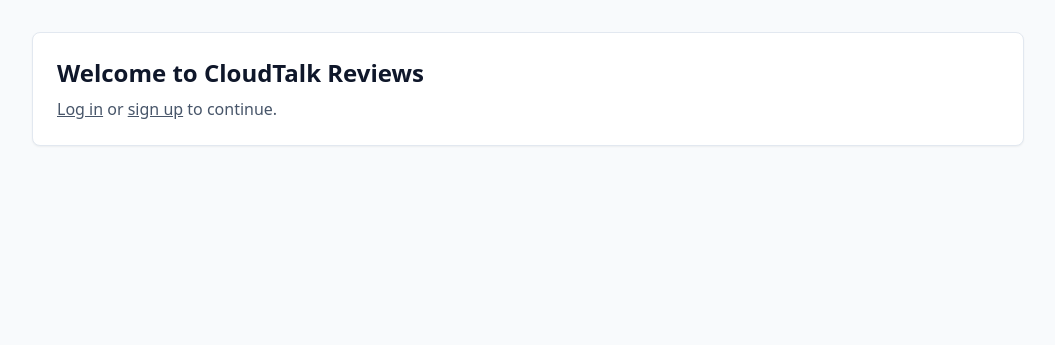
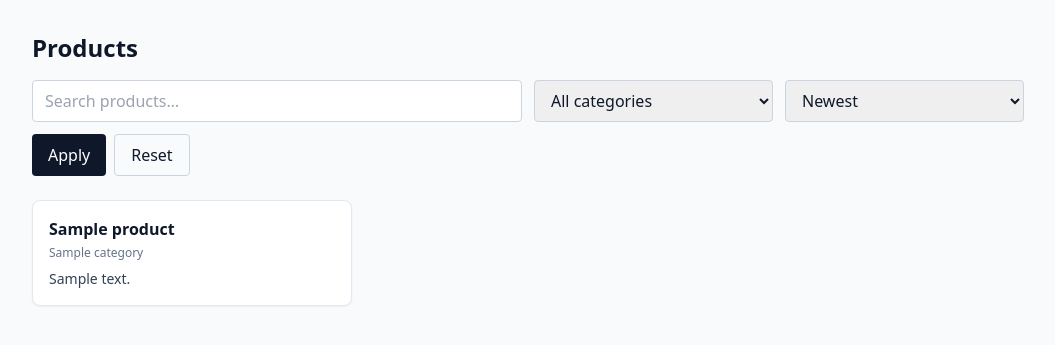
Before and after one commit to milosta/claudtalk-coding-challenge, a Django app: page / in a window 1280 px wide. Shown: the part 57-402 px from the top of the page, without its empty margins (112-1167 px from the left). Run offline with Django 5.2, Linux system fonts and the light colour scheme; tables that the repository leaves empty hold one stand-in row (values such as "Sample post"); some libraries are stand-ins or nearby versions.

Commit message:
feat(catalog): add product list with filters and detail views

```diff
--- a/apps/accounts/views.py
+++ b/apps/accounts/views.py
@@ -1,4 +1,5 @@
 from django.contrib.auth import login
+from django.urls import reverse_lazy
 from django.views.generic import CreateView
 
 from .forms import SignupForm
@@ -7,7 +8,7 @@ from .forms import SignupForm
 class SignupView(CreateView):
     form_class = SignupForm
     template_name = "accounts/signup.html"
-    success_url = "/"
+    success_url = reverse_lazy("catalog:product-list")
 
     def form_valid(self, form):
         response = super().form_valid(form)
--- /dev/null
+++ b/apps/catalog/forms.py
@@ -0,0 +1,26 @@
+from django import forms
+
+from .models import Category
+
+SORT_CHOICES = [
+    ("newest", "Newest"),
+    ("name", "Name (A–Z)"),
+]
+
+
+class ProductFilterForm(forms.Form):
+    q = forms.CharField(
+        required=False,
+        label="Search",
+        widget=forms.TextInput(attrs={"placeholder": "Search products…"}),
+    )
+    category = forms.ModelChoiceField(
+        required=False,
+        queryset=Category.objects.all(),
+        empty_label="All categories",
+    )
+    sort = forms.ChoiceField(
+        required=False,
+        choices=SORT_CHOICES,
+        initial="newest",
+    )
--- /dev/null
+++ b/apps/catalog/urls.py
@@ -0,0 +1,10 @@
+from django.urls import path
+
+from .views import ProductDetailView, ProductListView
+
+app_name = "catalog"
+
+urlpatterns = [
+    path("", ProductListView.as_view(), name="product-list"),
+    path("<slug:slug>/", ProductDetailView.as_view(), name="product-detail"),
+]
--- /dev/null
+++ b/apps/catalog/views.py
@@ -0,0 +1,40 @@
+from django.views.generic import DetailView, ListView
+
+from .forms import ProductFilterForm
+from .models import Product
+
+
+class ProductListView(ListView):
+    model = Product
+    template_name = "catalog/product_list.html"
+    context_object_name = "products"
+    paginate_by = 12
+
+    def get_form(self) -> ProductFilterForm:
+        return ProductFilterForm(self.request.GET or None)
+
+    def get_queryset(self):
+        qs = Product.objects.select_related("category")
+        form = self.get_form()
+        if form.is_valid():
+            q = form.cleaned_data.get("q")
+            category = form.cleaned_data.get("category")
+            sort = form.cleaned_data.get("sort") or "newest"
+            if q:
+                qs = qs.filter(name__icontains=q)
+            if category:
+                qs = qs.filter(category=category)
+            qs = qs.order_by("name" if sort == "name" else "-created_at")
+        return qs
+
+    def get_context_data(self, **kwargs):
+        ctx = super().get_context_data(**kwargs)
+        ctx["filter_form"] = self.get_form()
+        return ctx
+
+
+class ProductDetailView(DetailView):
+    model = Product
+    template_name = "catalog/product_detail.html"
+    context_object_name = "product"
+    slug_url_kwarg = "slug"
--- a/config/urls.py
+++ b/config/urls.py
@@ -1,9 +1,8 @@
 from django.contrib import admin
 from django.urls import include, path
-from django.views.generic import TemplateView
 
 urlpatterns = [
-    path("", TemplateView.as_view(template_name="home.html"), name="home"),
+    path("", include("apps.catalog.urls")),
     path("accounts/", include("apps.accounts.urls")),
     path("admin/", admin.site.urls),
 ]
--- a/templates/base.html
+++ b/templates/base.html
@@ -11,7 +11,7 @@
         hx-headers='{"X-CSRFToken": "{{ csrf_token }}"}'>
     <nav class="bg-white border-b border-slate-200">
       <div class="max-w-5xl mx-auto px-4 py-3 flex items-center justify-between">
-        <a href="/" class="font-semibold text-lg">
+        <a href="{% url 'catalog:product-list' %}" class="font-semibold text-lg">
           CloudTalk Reviews
         </a>
         <div class="flex items-center gap-4 text-sm">
--- /dev/null
+++ b/templates/catalog/product_list.html
@@ -0,0 +1,69 @@
+{% extends "base.html" %}
+{% block title %}Products · CloudTalk Reviews{% endblock %}
+
+{% block content %}
+<section class="mb-6">
+  <h1 class="text-2xl font-semibold mb-4">Products</h1>
+  <form method="get" class="grid grid-cols-1 md:grid-cols-4 gap-3">
+    <input type="text" name="q" value="{{ filter_form.q.value|default:'' }}"
+           placeholder="Search products…"
+           class="md:col-span-2 px-3 py-2 border border-slate-300 rounded" />
+    <select name="category" class="px-3 py-2 border border-slate-300 rounded">
+      <option value="">All categories</option>
+      {% for category in filter_form.category.field.queryset %}
+        <option value="{{ category.pk }}"
+                {% if filter_form.category.value|stringformat:'s' == category.pk|stringformat:'s' %}selected{% endif %}>
+          {{ category.name }}
+        </option>
+      {% endfor %}
+    </select>
+    <select name="sort" class="px-3 py-2 border border-slate-300 rounded">
+      {% for value, label in filter_form.sort.field.choices %}
+        <option value="{{ value }}"
+                {% if filter_form.sort.value == value %}selected{% endif %}>
+          {{ label }}
+        </option>
+      {% endfor %}
+    </select>
+    <div class="md:col-span-4 flex gap-2">
+      <button type="submit"
+              class="px-4 py-2 bg-slate-900 text-white rounded hover:bg-slate-700">
+        Apply
+      </button>
+      <a href="{% url 'catalog:product-list' %}"
+         class="px-4 py-2 border border-slate-300 rounded hover:bg-slate-100">
+        Reset
+      </a>
+    </div>
+  </form>
+</section>
+
+<section class="grid grid-cols-1 sm:grid-cols-2 lg:grid-cols-3 gap-4">
+  {% for product in products %}
+    <a href="{{ product.get_absolute_url }}"
+       class="block bg-white p-4 rounded-lg border border-slate-200 shadow-sm hover:shadow-md transition">
+      <h2 class="font-semibold">{{ product.name }}</h2>
+      <p class="text-xs text-slate-500 mt-1">{{ product.category.name }}</p>
+      <p class="text-sm text-slate-700 mt-2 line-clamp-3">{{ product.description }}</p>
+    </a>
+  {% empty %}
+    <p class="text-slate-500">No products match your filters.</p>
+  {% endfor %}
+</section>
+
+{% if is_paginated %}
+  <nav class="mt-6 flex justify-center gap-2 text-sm">
+    {% if page_obj.has_previous %}
+      <a href="?{% if request.GET.urlencode %}{{ request.GET.urlencode }}&{% endif %}page={{ page_obj.previous_page_number }}"
+         class="px-3 py-1.5 border border-slate-300 rounded hover:bg-slate-100">Previous</a>
+    {% endif %}
+    <span class="px-3 py-1.5 text-slate-600">
+      Page {{ page_obj.number }} of {{ page_obj.paginator.num_pages }}
+    </span>
+    {% if page_obj.has_next %}
+      <a href="?{% if request.GET.urlencode %}{{ request.GET.urlencode }}&{% endif %}page={{ page_obj.next_page_number }}"
+         class="px-3 py-1.5 border border-slate-300 rounded hover:bg-slate-100">Next</a>
+    {% endif %}
+  </nav>
+{% endif %}
+{% endblock %}
--- a/templates/home.html
+++ /dev/null
@@ -1,16 +0,0 @@
-{% extends "base.html" %}
-{% block content %}
-<div class="bg-white p-6 rounded-lg border border-slate-200 shadow-sm">
-  <h1 class="text-2xl font-semibold mb-2">Welcome to CloudTalk Reviews</h1>
-  <p class="text-slate-600">
-    {% if user.is_authenticated %}
-      You're signed in as <strong>{{ user.username }}</strong>.
-    {% else %}
-      <a href="{% url 'accounts:login' %}" class="underline">Log in</a>
-      or
-      <a href="{% url 'accounts:signup' %}" class="underline">sign up</a>
-      to continue.
-    {% endif %}
-  </p>
-</div>
-{% endblock %}
```
Also changed, not shown: templates/catalog/product_detail.html (added, +16 -0 lines).
